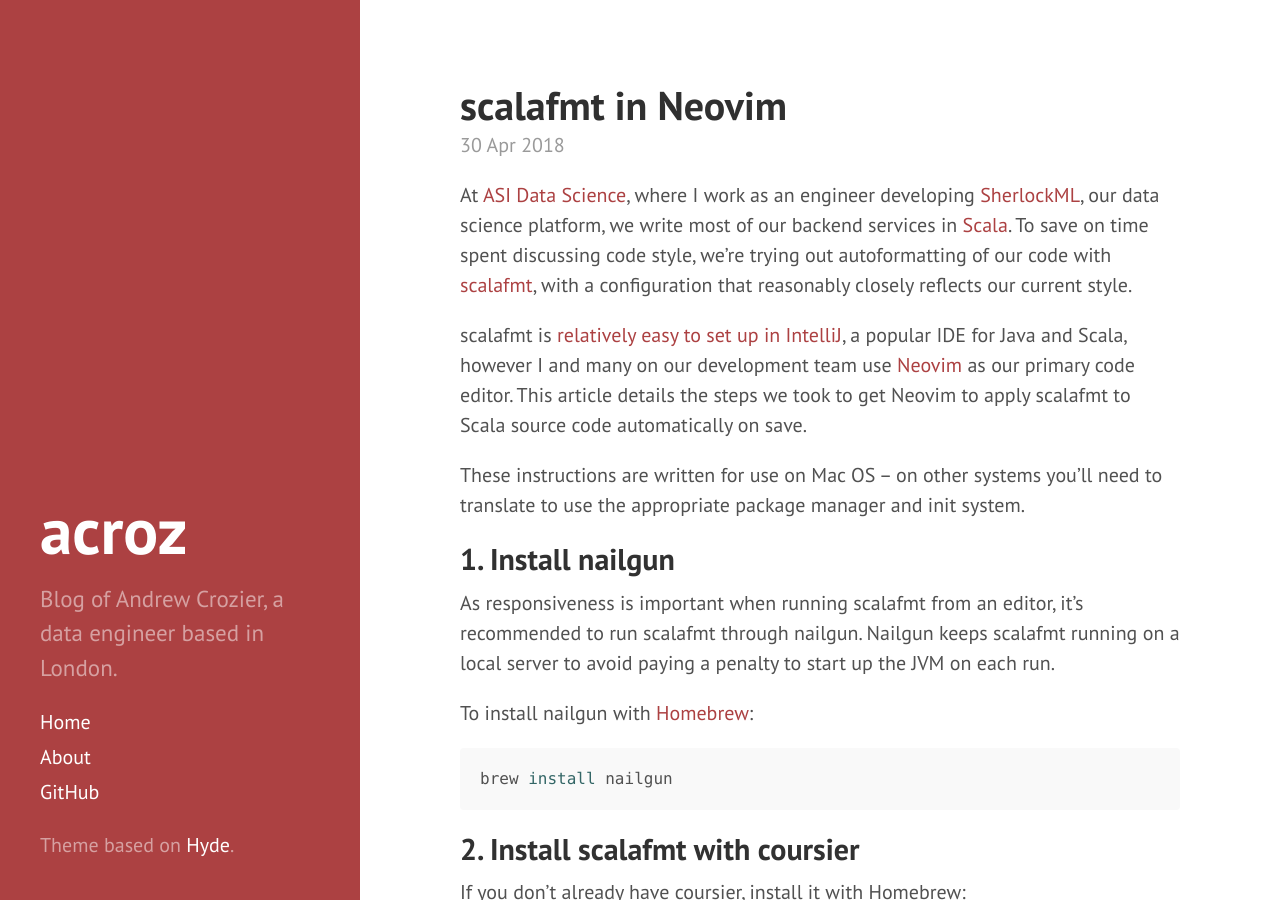
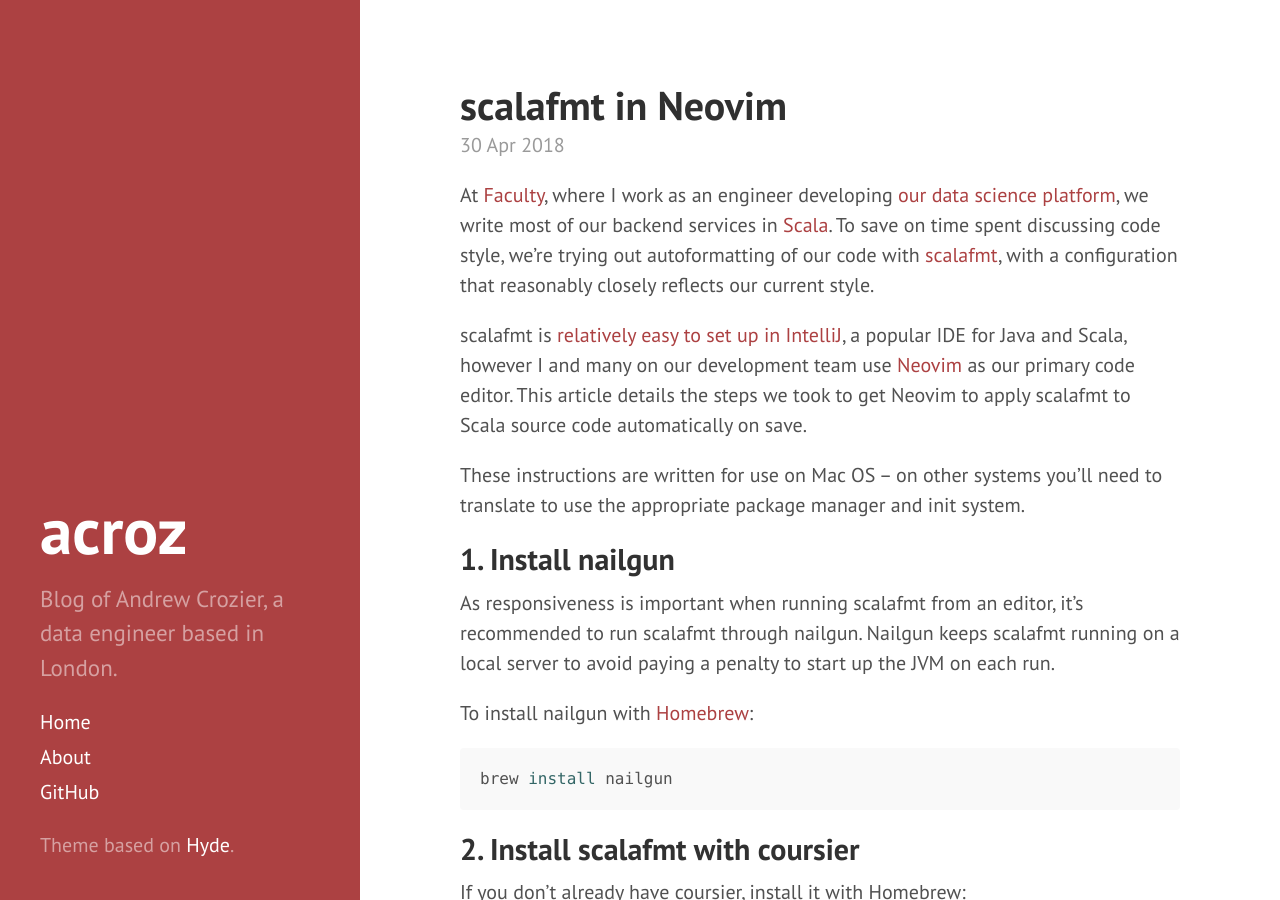
Before and after one commit to acroz/acroz.github.io, a Jekyll site: the page built from _posts/2018-04-30-scalafmt-in-neovim.md, in a window 1280 px wide and 900 px high. Built offline with Jekyll 4.4.1, drawn with Linux system fonts in a browser that asks for light colours; nearby versions of some CDN libraries.

Commit message:
Update URLs

````diff
--- a/_posts/2018-04-30-scalafmt-in-neovim.md
+++ b/_posts/2018-04-30-scalafmt-in-neovim.md
@@ -5,17 +5,16 @@
 categories: scala formatting vim neovim
 ---
 
-At [ASI Data Science][ASI], where I work as an engineer developing
-[SherlockML][SherlockML], our data science platform, we write most of our
-backend services in [Scala][Scala]. To save on time spent discussing code
-style, we're trying out autoformatting of our code with [scalafmt][scalafmt],
-with a configuration that reasonably closely reflects our current style.
+At [Faculty], where I work as an engineer developing [our data science
+platform][Faculty platform], we write most of our backend services in [Scala].
+To save on time spent discussing code style, we're trying out autoformatting of
+our code with [scalafmt], with a configuration that reasonably closely reflects
+our current style.
 
 scalafmt is [relatively easy to set up in IntelliJ][scalafmt in IntelliJ], a
 popular IDE for Java and Scala, however I and many on our development team use
-[Neovim][Neovim] as our primary code editor. This article details the steps we
-took to get Neovim to apply scalafmt to Scala source code automatically on
-save.
+[Neovim] as our primary code editor. This article details the steps we took to
+get Neovim to apply scalafmt to Scala source code automatically on save.
 
 These instructions are written for use on Mac OS – on other systems you’ll need
 to translate to use the appropriate package manager and init system.
@@ -26,7 +25,7 @@
 recommended to run scalafmt through nailgun. Nailgun keeps scalafmt running on
 a local server to avoid paying a penalty to start up the JVM on each run.
 
-To install nailgun with [Homebrew][Homebrew]:
+To install nailgun with [Homebrew]:
 
 ```sh
 brew install nailgun
@@ -134,8 +133,8 @@
 autocmd BufWritePre *.{scala,sbt} Neoformat
 ```
 
-[ASI]: https://asidatascience.com/
-[SherlockML]: https://sherlockml.com/
+[Faculty]: https://faculty.ai/
+[Faculty platform]: https://faculty.ai/products-services/platform/
 [Scala]: https://www.scala-lang.org/
 [scalafmt]: http://scalameta.org/scalafmt/
 [scalafmt in IntelliJ]: https://scalameta.org/scalafmt/docs/installation.html#intellij
````
Also changed, not shown: about.md (+9 -9 lines).
